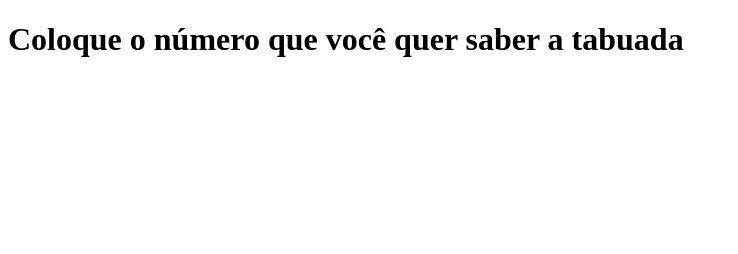
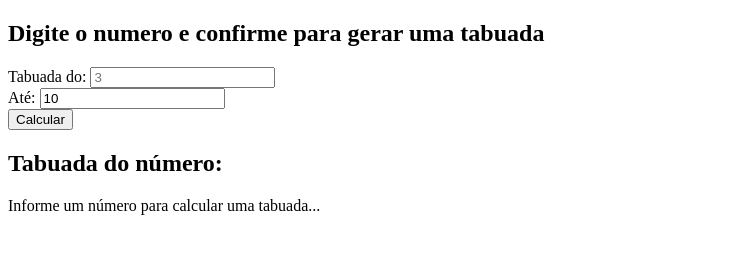
Before and after one commit to pimenteldealmeidan-byte/grupinho-supimpinha-de-verdade, a plain HTML site: page index.html in a window 1280 px wide. Shown: the whole page, without its empty margins (0-738 px from the left). Drawn offline with Linux system fonts and the light colour scheme.

Commit message:
minha parte versão 2

```diff
--- a/index.html
+++ b/index.html
@@ -1,15 +1,33 @@
 <!DOCTYPE html>
 <html lang="en">
 <head>
-    <meta charset="UTF-8">
-    <meta name="viewport" content="width=device-width, initial-scale=1.0">
-    <title>Document</title>
-    <link rel="stylesheet" href="style.css">
-    <script src="script.js"></script>
-
-    <Title>TABUADA</Title>
+<meta charset="UTF-8">
+<meta name="viewport" content="width=device-width, initial-scale=1.0">
+<title>Tabuada em JS</title>
+<link rel="stylesheet" href="styles.css">
+<script src="script.js" defer></script>
 </head>
 <body>
-    <h1>Coloque o número que você quer saber a tabuada</h1>
+<h2>Digite o numero e confirme para gerar uma tabuada</h2>
+<form id="multiplication-form">
+<div class="form-control">
+<label for="number">Tabuada do:</label>
+<input type="number" name="number" id="number" placeholder="3"/>
+</div>
+<div class="form-control">
+<label for="multiplicator">Até:</label>
+<input type="number"
+           name="multiplicator"
+           id="multiplicator"
+           value="10"/>
+</div>
+<input type="submit" value="Calcular">
+</form>
+<div id="multiplication-table">
+<h2 id="multiplication-title">Tabuada do número: <span></span></h2>
+<div id="multiplication-operation">
+<p>Informe um número para calcular uma tabuada...</p>
+</div>
+</div>
 </body>
 </html>
```
